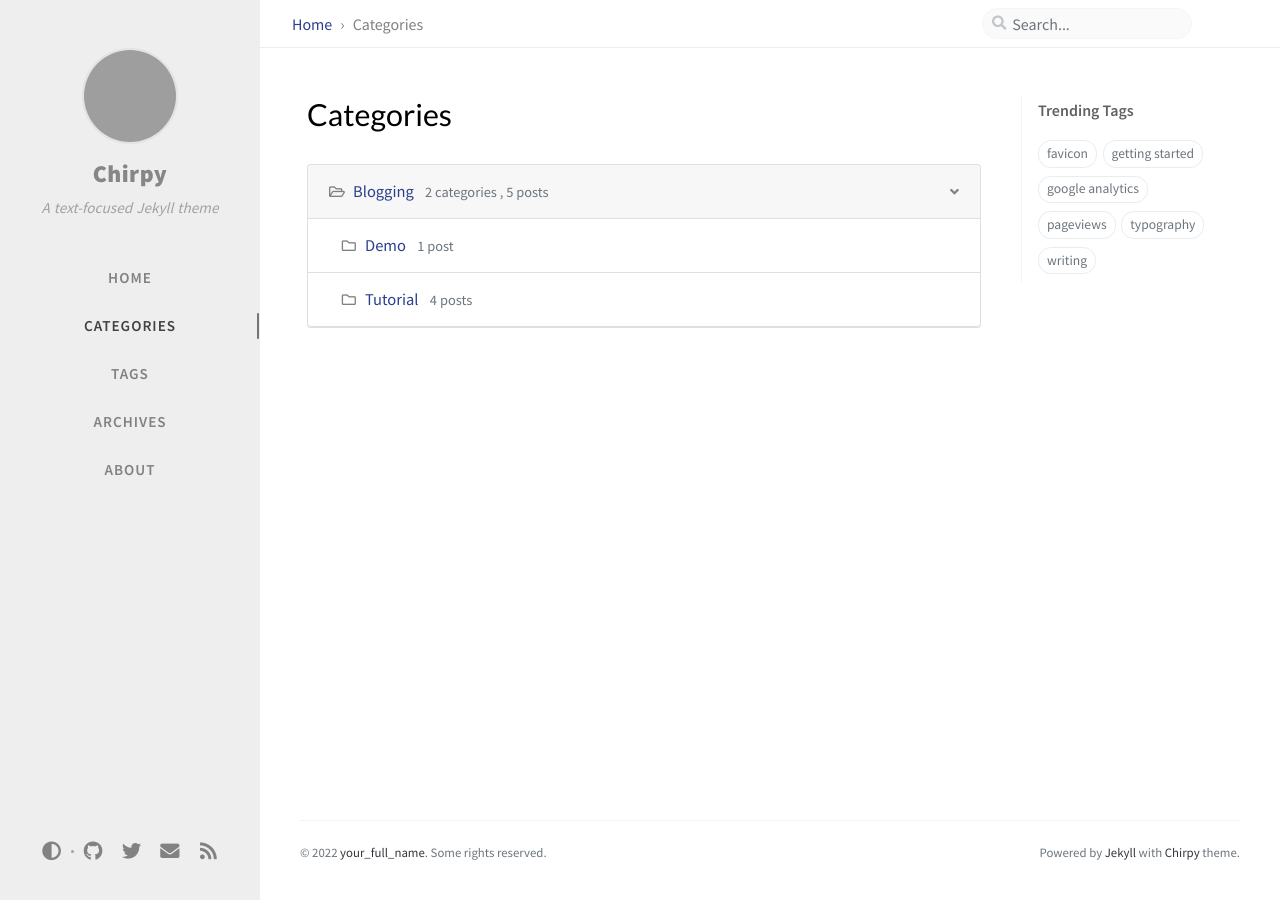
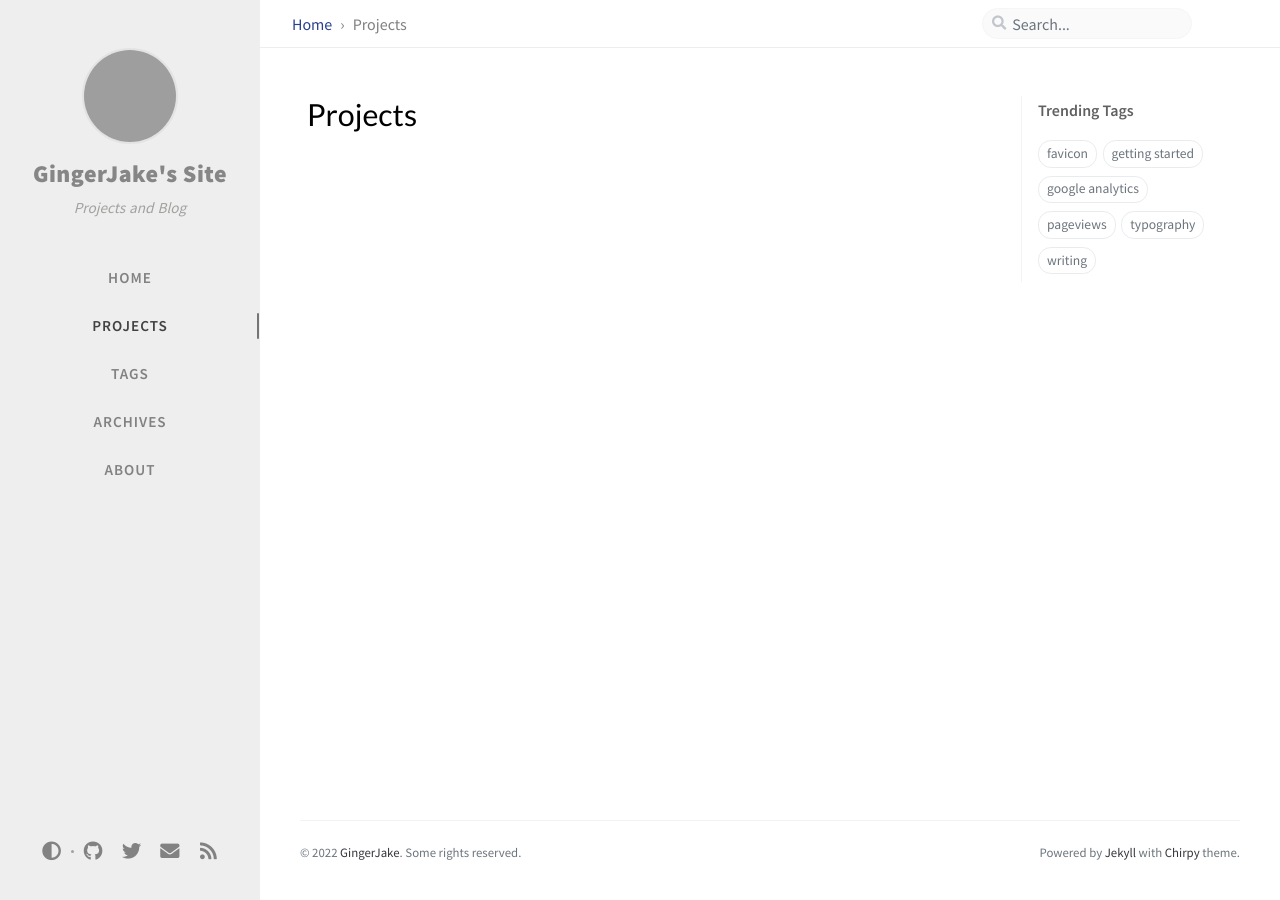
Before and after one commit to GingerJakeDaBoi/gingerjake.github.io, a Jekyll site: the page built from _tabs/projects.md, in a window 1280 px wide. Built offline with Jekyll 4.4.1, drawn with Linux system fonts in a browser that asks for light colours; nearby versions of some CDN libraries; comment, search, counter and statistics services are not loaded; grey boxes are pictures that could not be loaded.

Commit message:
Change a lot of info to my info Change categories to projects

```diff
--- a/_config.yml
+++ b/_config.yml
@@ -14,14 +14,14 @@ lang: en
 
 
 # Change to your timezone › http://www.timezoneconverter.com/cgi-bin/findzone/findzone
-timezone: Asia/Shanghai
+timezone: America/Indiana/Indianapolis
 
 # jekyll-seo-tag settings › https://github.com/jekyll/jekyll-seo-tag/blob/master/docs/usage.md
 # ↓ --------------------------
 
-title: Chirpy                          # the main title
+title: GingerJake's Site                          # the main title
 
-tagline: A text-focused Jekyll theme   # it will display as the sub-title
+tagline: Projects and Blog   # it will display as the sub-title
 
 description: >-                        # used by seo meta and the atom feed
   A minimal, responsive, and powerful Jekyll theme for presenting professional writing.
@@ -30,20 +30,20 @@ description: >-                        # used by seo meta and the atom feed
 url: ''
 
 github:
-  username: github_username             # change to your github username
+  username: GingerJakeDaBoi             # change to your github username
 
 twitter:
-  username: twitter_username            # change to your twitter username
+  username: gamer4346            # change to your twitter username
 
 social:
   # Change to your full name.
   # It will be displayed as the default author of the posts and the copyright owner in the Footer
-  name: your_full_name
-  email: example@domain.com             # change to your email address
+  name: GingerJake
+  email: gingerjakey@outlook.com           # change to your email address
   links:
     # The first element serves as the copyright owner's link
-    - https://twitter.com/username      # change to your twitter homepage
-    - https://github.com/username       # change to your github homepage
+    - https://twitter.com/gamer4346      # change to your twitter homepage
+    - https://github.com/GingerJakeDaBoi       # change to your github homepage
     # Uncomment below to add more social links
     # - https://www.facebook.com/username
     # - https://www.linkedin.com/in/username
--- a/_tabs/categories.md
+++ b/_tabs/projects.md
@@ -1,5 +1,5 @@
 ---
-layout: categories
+layout: page
 icon: fas fa-stream
 order: 1
 ---
```
Also changed, not shown: assets/img/jakeLogo.jpeg (added), 3 other files.
